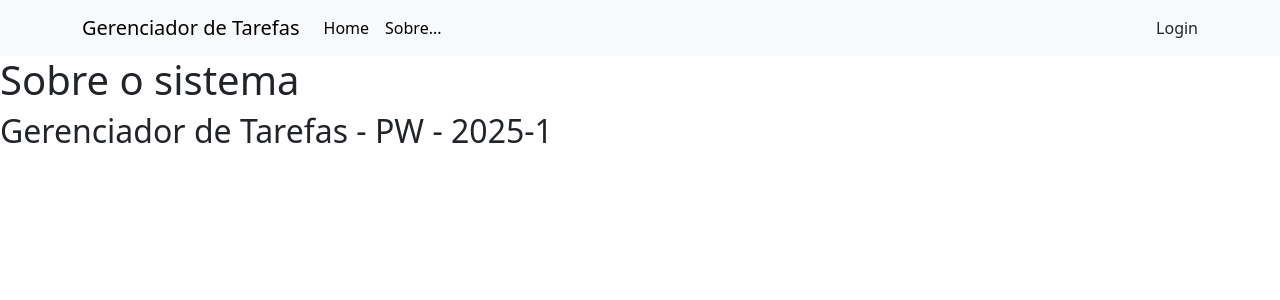
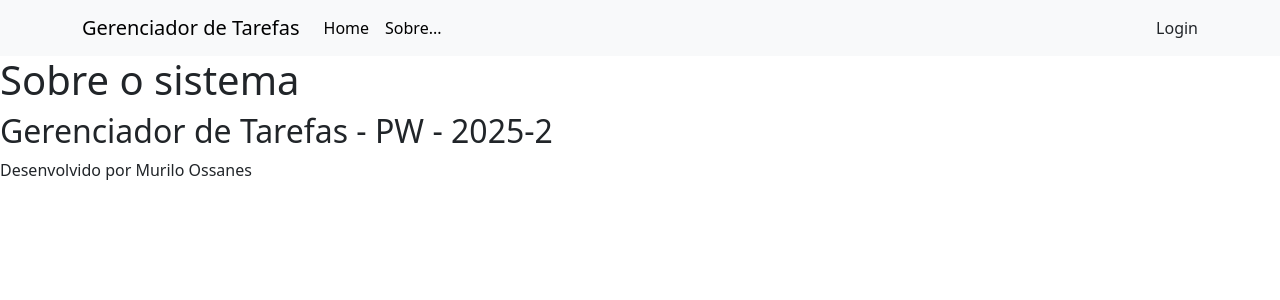
Before and after one commit to MuriloBoss/gerenciador_tarefas_front, a React (Create React App) app: page /sobre in a window 1280 px wide. Shown: the top 300 px of the page. Built offline with nearby package versions, Linux system fonts and the light colour scheme.

Commit message:
Fix: mudança de textos

```diff
--- a/public/index.html
+++ b/public/index.html
@@ -21,7 +21,7 @@
       work correctly both with client-side routing and a non-root public URL.
       Learn how to configure a non-root public URL by running `npm run build`.
     -->
-    <title>Gerenciador de Tarefas - PW - 2025-1</title>
+    <title>Gerenciador de Tarefas - PW - 2025-2</title>
   </head>
   <body>
     <noscript>You need to enable JavaScript to run this app.</noscript>
--- a/src/componentes/comuns/Uteis.js
+++ /dev/null
@@ -1,5 +0,0 @@
-export const formatoMoeda = (valor) => {
-    let vrl = Number(valor);
-    let valorFormatado = vrl.toLocaleString('pt-BR', { style: 'currency', currency: 'BRL' , minimumFractionDigits: 2});
-    return valorFormatado;
-}
--- a/src/componentes/telas/Sobre.jsx
+++ b/src/componentes/telas/Sobre.jsx
@@ -2,7 +2,8 @@ const Sobre = () => {
     return (
         <>
             <h1>Sobre o sistema</h1>
-            <h2>Gerenciador de Tarefas - PW - 2025-1</h2>
+            <h2>Gerenciador de Tarefas - PW - 2025-2</h2>
+            <p>Desenvolvido por Murilo Ossanes</p>
         </>
     )
 }
```
